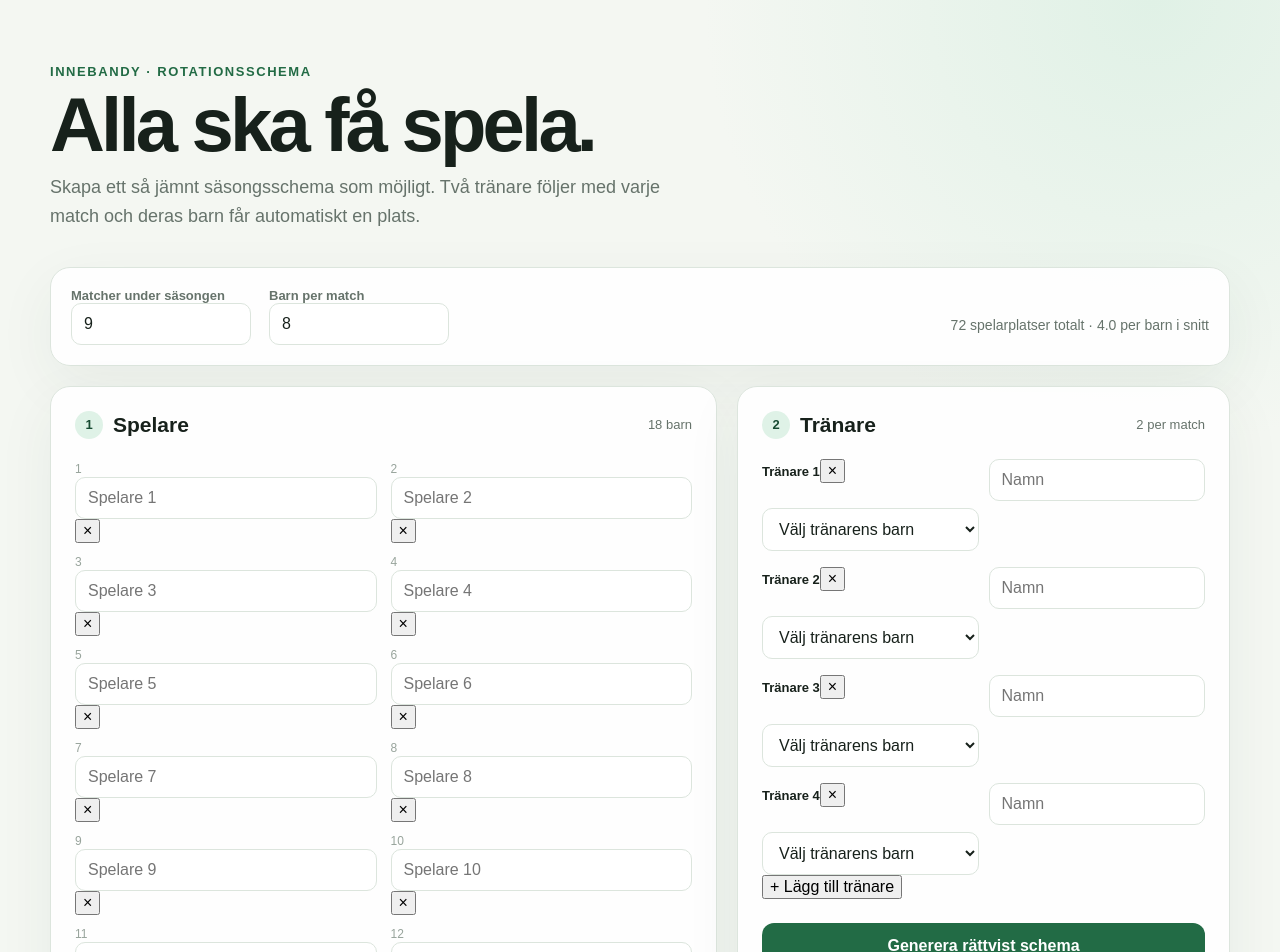
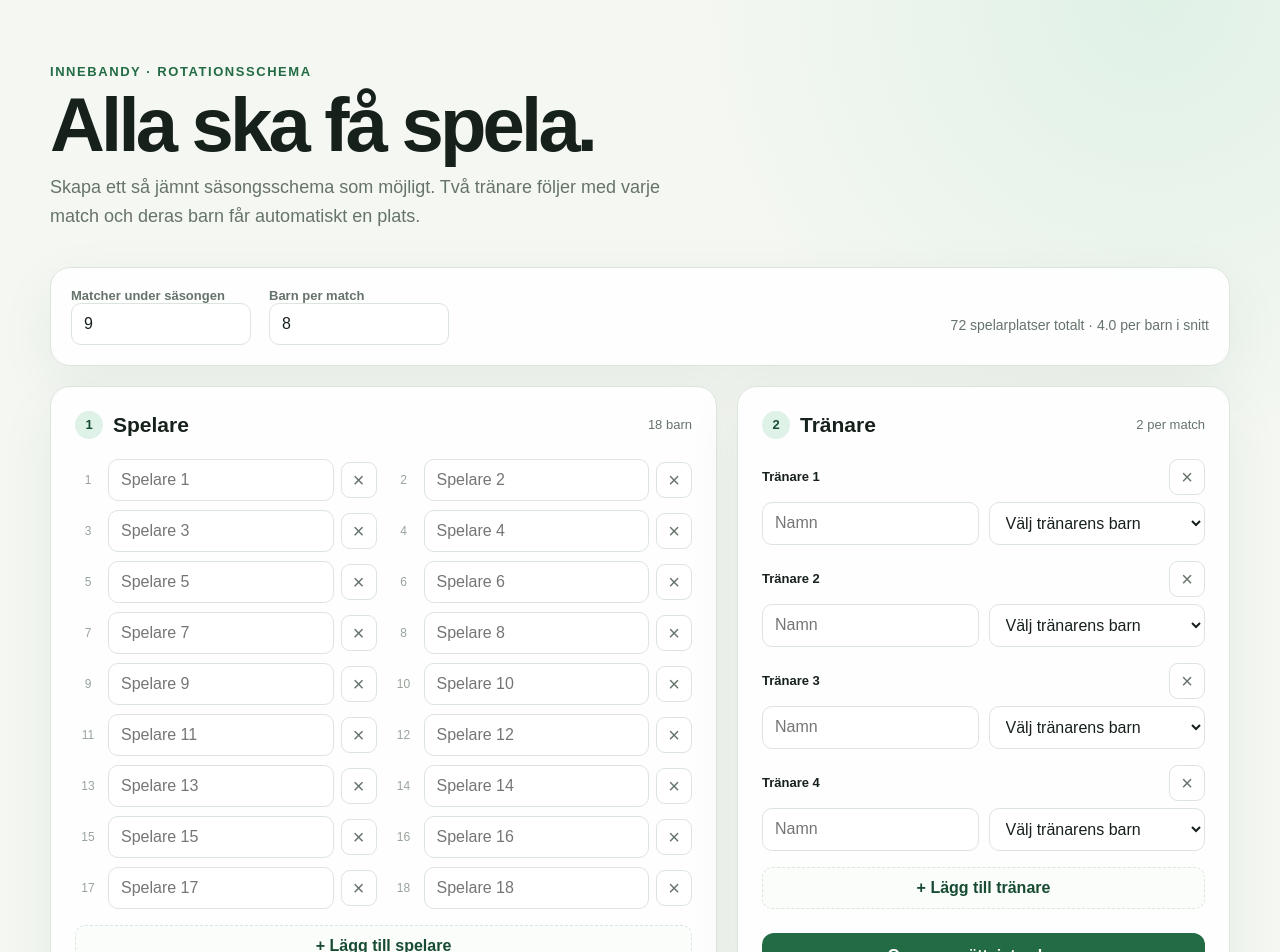
Before and after one commit to sebass80s/innebandy-schema, a Next.js app: page /innebandy-schema/ in a window 1280 px wide. Shown: the top 952 px of the page. Built offline with nearby package versions, Linux system fonts and the light colour scheme.

Commit message:
Style dynamic roster controls

```diff
--- a/app/globals.css
+++ b/app/globals.css
@@ -302,3 +302,66 @@ input:focus, select:focus {
   .match-card { grid-template-columns: 82px 1fr; }
   .stats { grid-template-columns: 1fr 1fr; }
 }
+
+.add-button {
+  width: 100%;
+  margin-top: 16px;
+  padding: 11px 14px;
+  border: 1px dashed var(--line);
+  border-radius: 10px;
+  background: #fbfdfb;
+  color: var(--green-dark);
+  font-weight: 800;
+}
+
+.add-button:hover {
+  border-color: var(--green);
+  background: var(--mint);
+}
+
+.name-row {
+  display: grid;
+  grid-template-columns: 26px 1fr 36px;
+  align-items: center;
+  gap: 7px;
+}
+
+.icon-button {
+  display: inline-grid;
+  place-items: center;
+  width: 36px;
+  height: 36px;
+  border: 1px solid var(--line);
+  border-radius: 9px;
+  background: #fff;
+  color: var(--muted);
+  font-size: 20px;
+  line-height: 1;
+}
+
+.icon-button:hover:not(:disabled) {
+  color: var(--danger);
+  border-color: #e4bcbc;
+  background: #fff7f7;
+}
+
+.icon-button:disabled {
+  opacity: .35;
+  cursor: not-allowed;
+}
+
+.coach-title {
+  grid-column: 1 / -1;
+  display: flex;
+  align-items: center;
+  justify-content: space-between;
+  gap: 12px;
+}
+
+.coach-title strong {
+  font-size: 13px;
+}
+
+@media (max-width: 520px) {
+  .name-row { grid-template-columns: 26px 1fr 36px; }
+}
```
